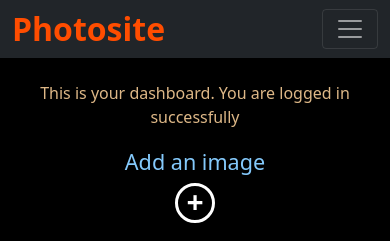
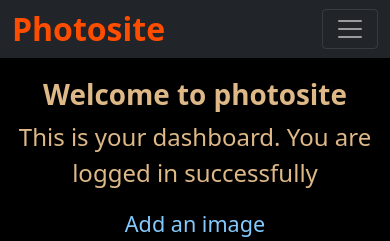
Before and after one commit to RhutvijChiplunkar/Photosite, a React (Create React App) app: page /dashboard/1 in a window 390 px wide. Shown: the top 241 px of the page. Built offline with nearby package versions, Linux system fonts and the light colour scheme; no server answers; the database is empty; sample sign-in values are in the browser's storage.

Commit message:
Title of dashboard made responsive

```diff
--- a/src/comps/Dashboard/Dashboard.css
+++ b/src/comps/Dashboard/Dashboard.css
@@ -3,11 +3,15 @@
     text-align: center;
 }
 
-.dash h1,p{
-    padding-top: 20px;
+.dash h1{
+    margin-top: 5%;
     color: burlywood;
+    font-weight: bold;
 }
-
+.dash p{
+    color: burlywood;
+    font-size: 1.5rem;
+}
 .dash button{
     background-color: transparent;
     color: white;
@@ -23,3 +27,44 @@
     color: white;
     border-color: white;
 }
+
+/*Media queries for margin top of heading*/
+@media screen and (max-width:1100px){
+    .dash h1{
+    margin-top: 6%;
+    }
+}
+@media screen and (max-width:950px){
+    .dash h1{
+    margin-top: 8%;
+    }
+}
+@media screen and (max-width:800px){
+    .dash h1{
+    margin-top: 11%;
+    }
+}
+
+@media screen and (max-width:600px){
+    .dash h1{
+    margin-top: 13%;
+    }
+}
+
+@media screen and (max-width:500px){
+    .dash h1{
+    margin-top: 16%;
+    }
+}
+
+@media screen and (max-width:400px){
+    .dash h1{
+    margin-top: 20%;
+    }
+}
+
+@media screen and (max-width:350px){
+    .dash h1{
+    margin-top: 23%;
+    }
+}
```
